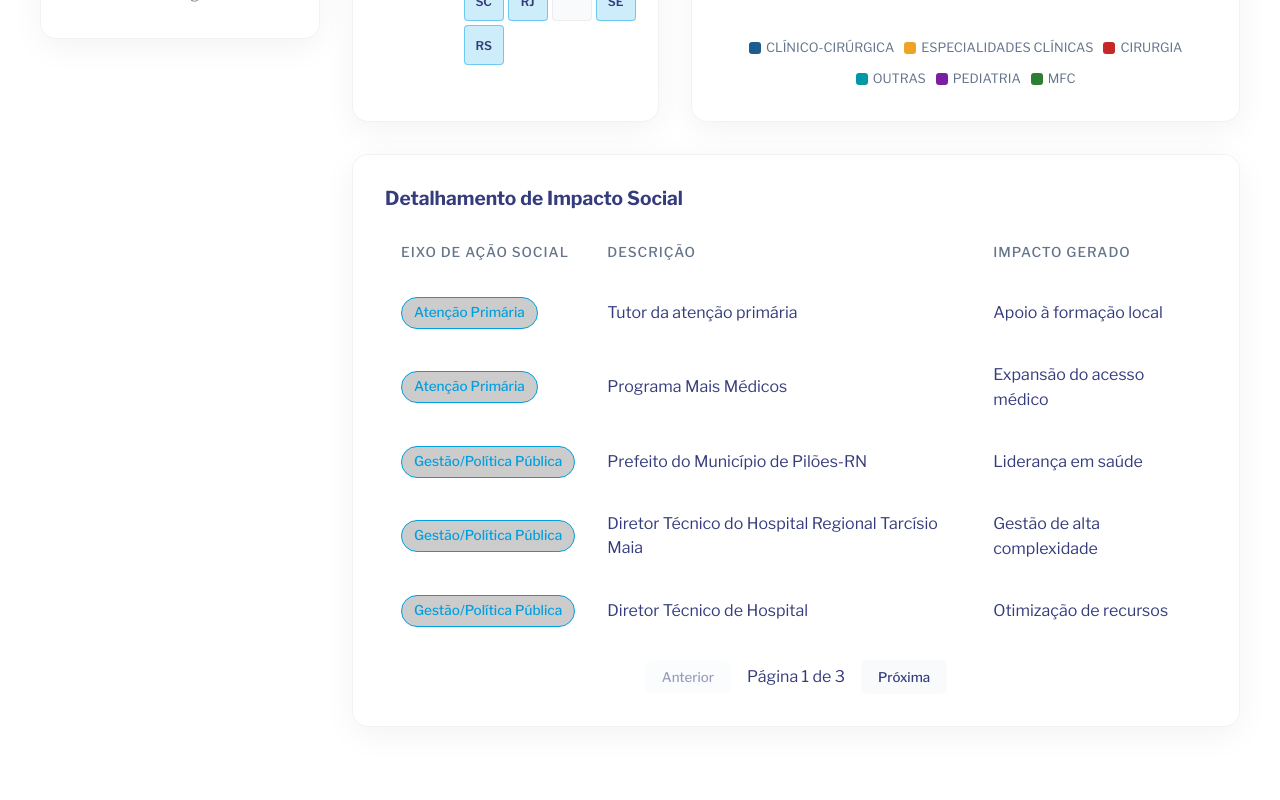
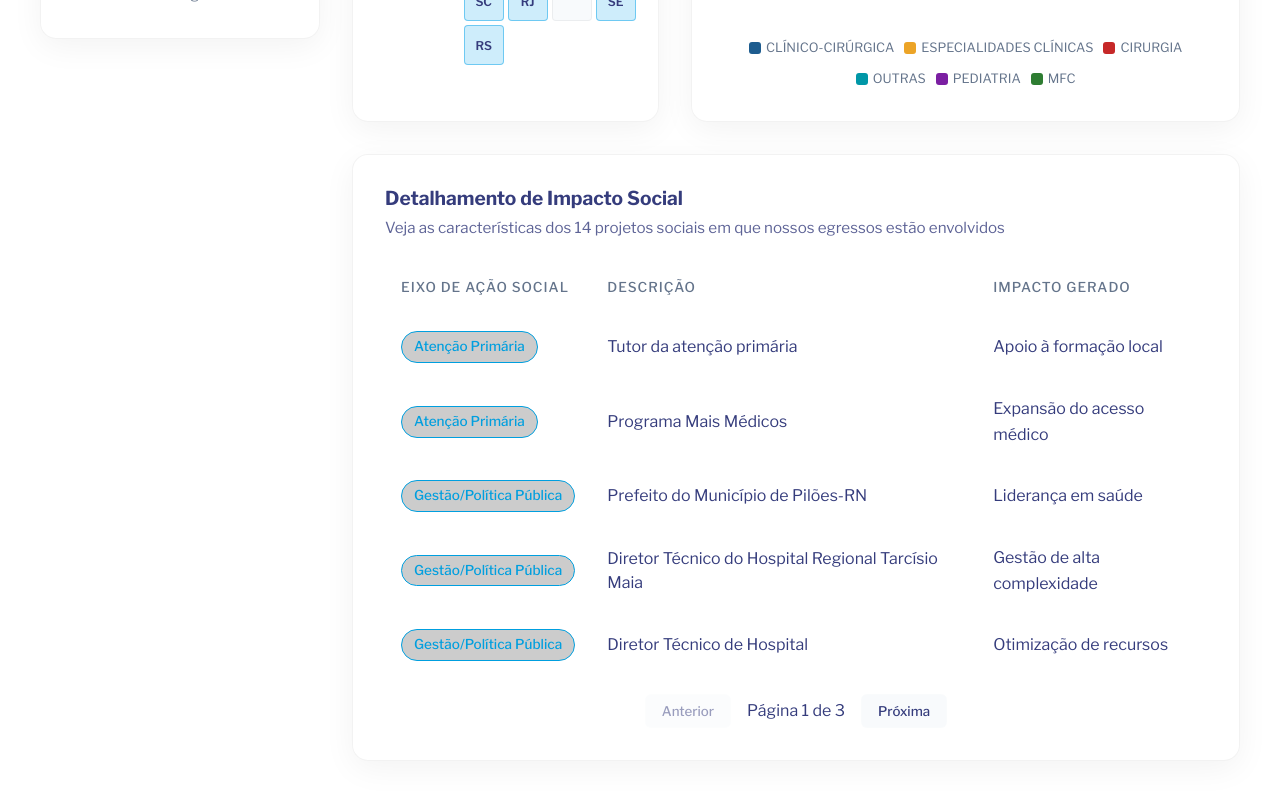
Before and after one commit to caiofeliperb/caiofeliperb.github.io, a React (Vite) app: page / in a window 1280 px wide. Shown: the part 7171-7971 px from the top of the page. Built offline with nearby package versions, Linux system fonts and the light colour scheme.

Commit message:
feat: atualiza gráfico de barras por especialidade e ajusta subtítulo do impacto social

```diff
--- a/src/components/Dashboard/DashboardComponents.css
+++ b/src/components/Dashboard/DashboardComponents.css
@@ -21,8 +21,16 @@
 /* Force dark blue contrast on light mode */
 .section-header h2,
 .sidebar-title,
-.card-title {
+.card-title,
+.card-subtitle {
     color: var(--text-main) !important;
+}
+
+.card-subtitle {
+    font-size: 0.95rem;
+    opacity: 0.8;
+    margin-top: -10px;
+    margin-bottom: 20px;
 }
 
 .heatmap-row {
--- a/src/components/Dashboard/SocialTable.jsx
+++ b/src/components/Dashboard/SocialTable.jsx
@@ -28,6 +28,7 @@ const SocialTable = () => {
     return (
         <div className="table-container">
             <h3 className="card-title">Detalhamento de Impacto Social</h3>
+            <p className="card-subtitle">Veja as características dos 14 projetos sociais em que nossos egressos estão envolvidos</p>
 
             <div className="table-wrapper">
                 <table className="social-table">
--- a/src/components/Dashboard/StackedBar.jsx
+++ b/src/components/Dashboard/StackedBar.jsx
@@ -50,7 +50,9 @@ const StackedBar = ({ data, filters = {} }) => {
     const svgRef = useRef(null);
     const containerRef = useRef(null);
 
-    const isSpecialtyFiltered = filters.especialidade && filters.especialidade !== 'Todas';
+    const isSpecialtyFiltered =
+        (filters.especialidade && filters.especialidade !== 'Todas') ||
+        (filters.ano && filters.ano !== 'Todos');
     const groupKey = isSpecialtyFiltered ? 'especialidade_rqe' : 'grande_area_rqe';
 
     const chartData = useMemo(() => {
```
